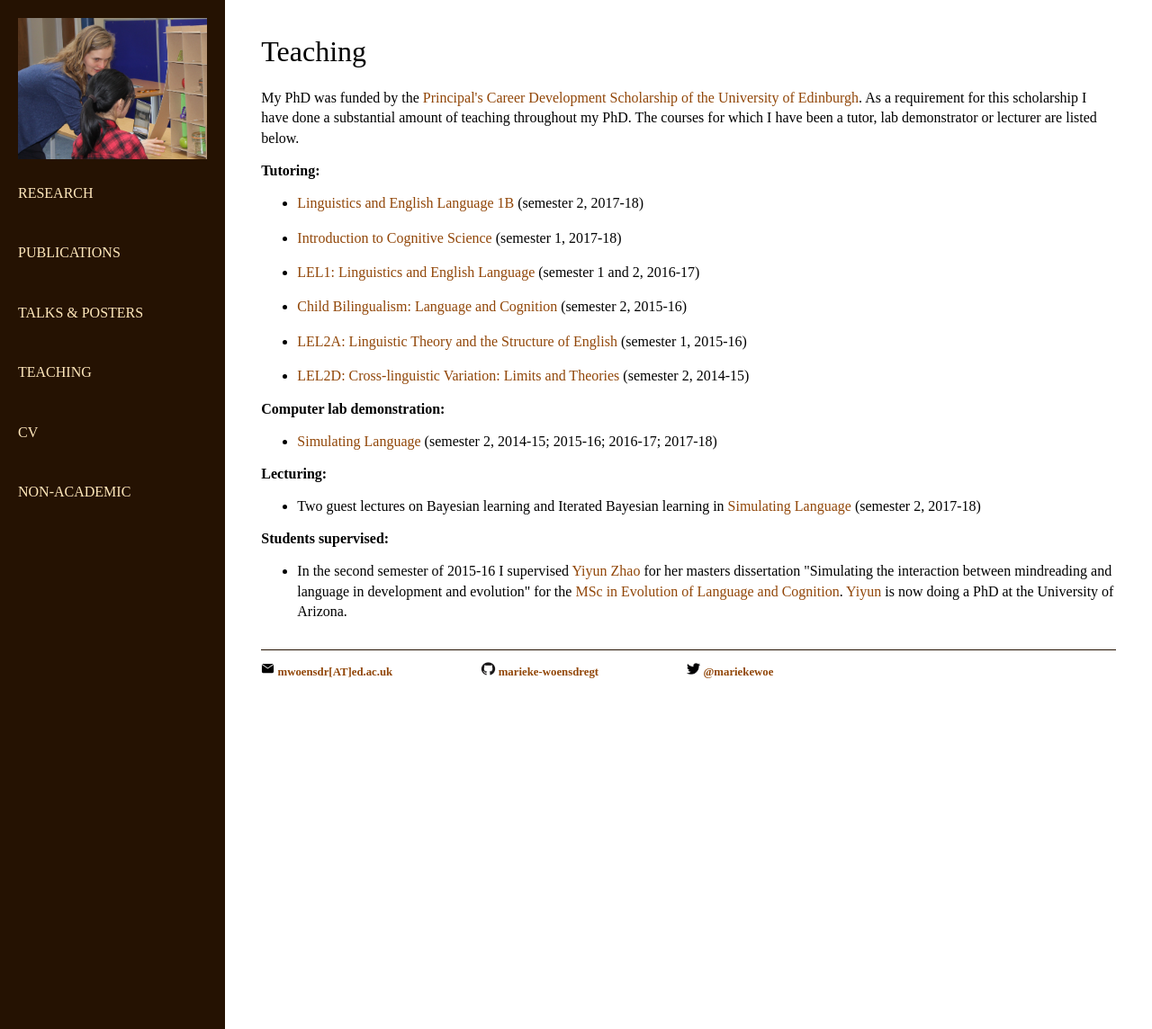
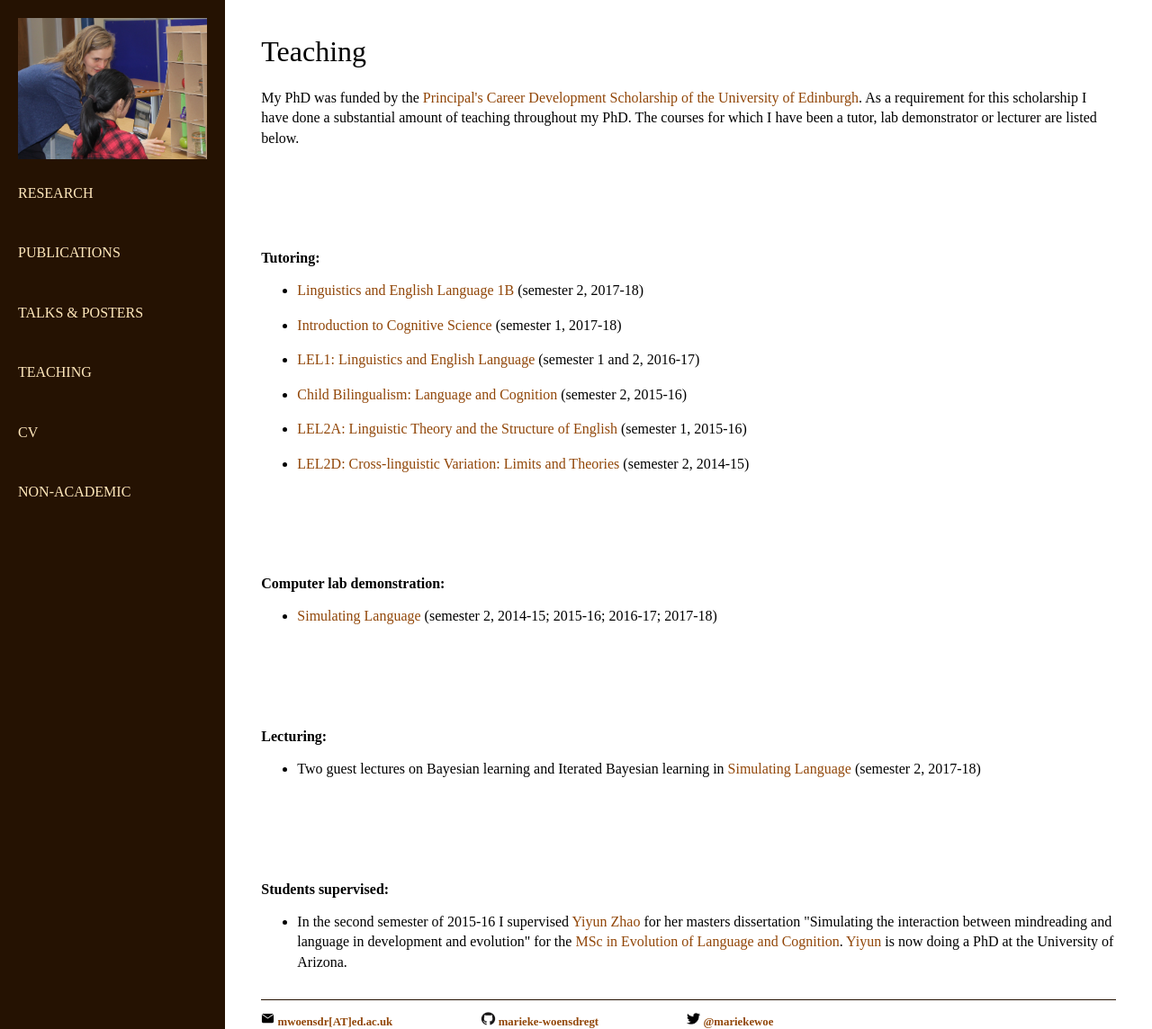
Before and after one commit to marieke-woensdregt/marieke-woensdregt.github.io, a Jekyll site: the page built from teaching/index.html, in a window 1280 px wide and 1144 px high. Shown: the whole window at 90% size. Built offline with Jekyll 4.4.1, drawn with Linux system fonts in a browser that asks for light colours.

Commit message:
Update index.html

```diff
--- a/teaching/index.html
+++ b/teaching/index.html
@@ -4,7 +4,7 @@ title: Teaching
 ---
 <div class="blurb">
 	<h1>Teaching</h1>
-	<p>
+	<p class="bottom-three">
 		My PhD was funded by the
 		<a href="http://www.ed.ac.uk/student-funding/postgraduate/uk-eu/university-scholarships/development"> Principal's Career Development Scholarship of the University of Edinburgh</a>.
 		As a requirement for this scholarship I have done a substantial amount of teaching throughout my PhD.
@@ -28,7 +28,7 @@ title: Teaching
 			<a href="http://www.ed.ac.uk/ppls/linguistics-and-english-language/current/undergraduate/handbooks/pre-honours/lel2a">
 				LEL2A: Linguistic Theory and the Structure of English</a>
 			(semester 1, 2015-16) </p></li>
-		<li><p>
+		<li><p class="bottom-three">
 			<a href="http://www.ed.ac.uk/ppls/linguistics-and-english-language/current/undergraduate/handbooks/pre-honours/lel2d">
 				LEL2D: Cross-linguistic Variation: Limits and Theories</a>
 			(semester 2, 2014-15) </p></li>
@@ -37,7 +37,7 @@ title: Teaching
 
 	<h3> Computer lab demonstration: </h3>
 	<ul>
-		<li><p>
+		<li><p class="bottom-three">
 			<a href="http://www.drps.ed.ac.uk/17-18/dpt/cxlasc11113.htm">Simulating Language</a>
 			(semester 2, 2014-15; 2015-16; 2016-17; 2017-18) </p></li>
 	</ul>
@@ -45,7 +45,7 @@ title: Teaching
 
 	<h3> Lecturing: </h3>
 	<ul>
-		<li><p>
+		<li><p class="bottom-three">
 			Two guest lectures on Bayesian learning and Iterated Bayesian learning in
 			<a href="http://www.drps.ed.ac.uk/17-18/dpt/cxlasc11113.htm">Simulating Language</a>
 			(semester 2, 2017-18) </p></li>
```
